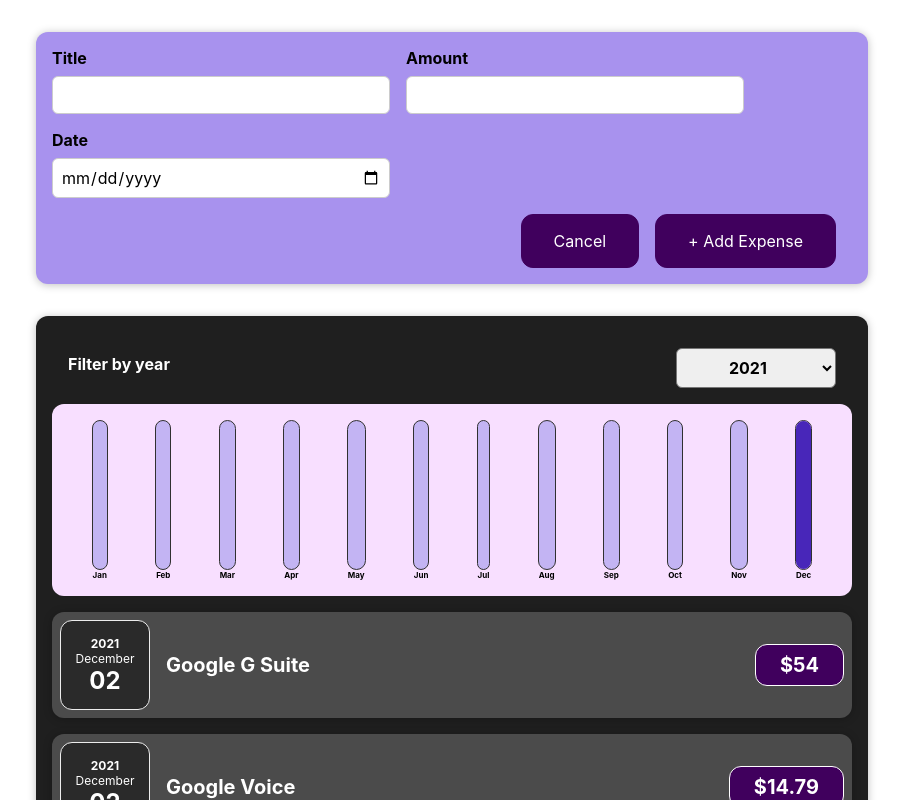
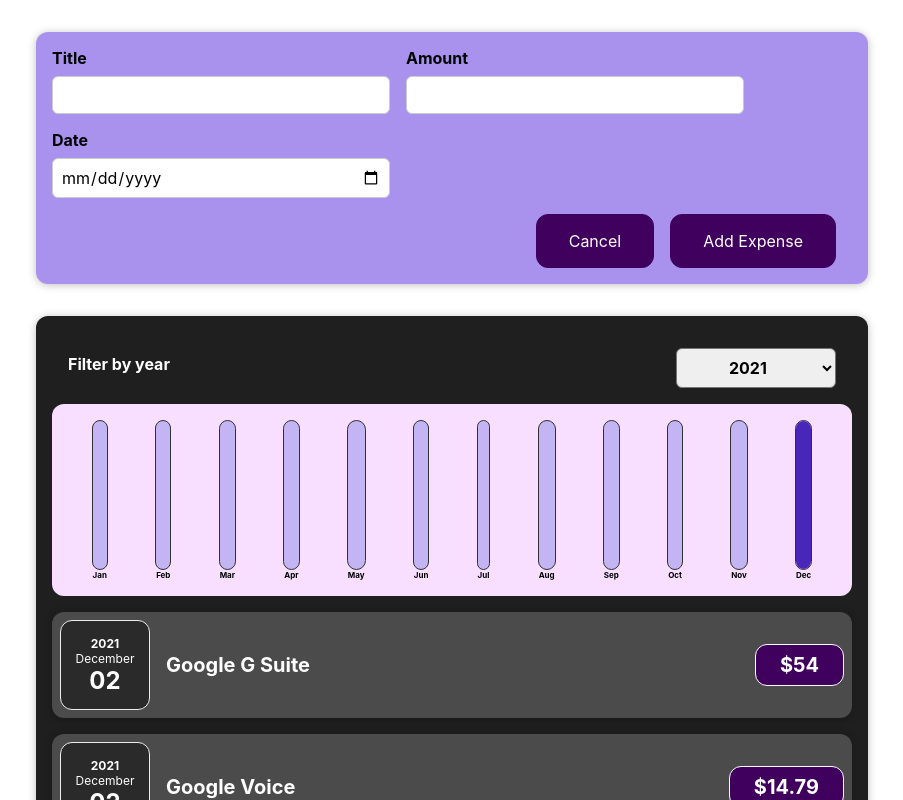
Before and after one commit to keatonjwhitehead/ExpenseTracker, a React (Create React App) app: page / in a window 1280 px wide. Both pictures are taken after a click on the button "Add New Expense". Shown: the top 800 px of the page, without its empty margins (188-1091 px from the left). Built offline with nearby package versions, Linux system fonts and the light colour scheme.

Commit message:
main update before dev branch

```diff
--- a/src/components/NewExpense/ExpenseForm.js
+++ b/src/components/NewExpense/ExpenseForm.js
@@ -88,7 +88,7 @@ const ExpenseForm = (props) => {
       </div>
       <div className='new-expense__actions'>
         <button type="button" onClick={props.onCancel}>Cancel</button>
-        <button type='submit'>+ Add Expense</button>
+        <button type='submit'>Add Expense</button>
       </div>
     </form>
   );
```
